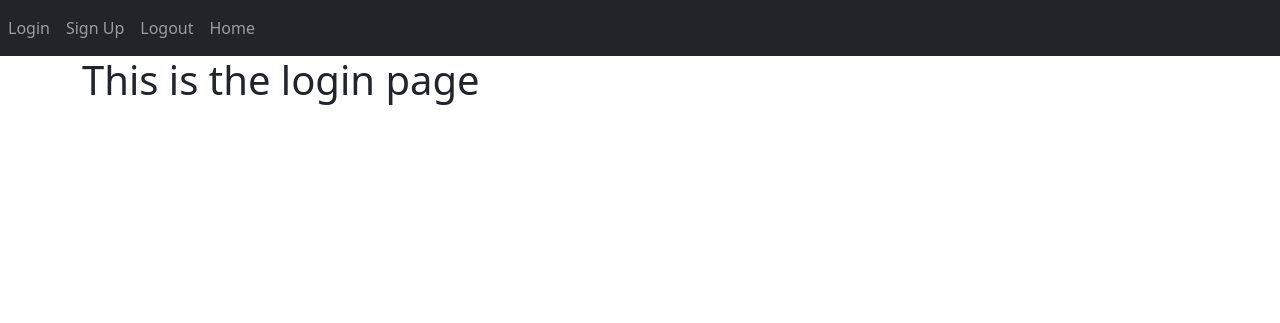
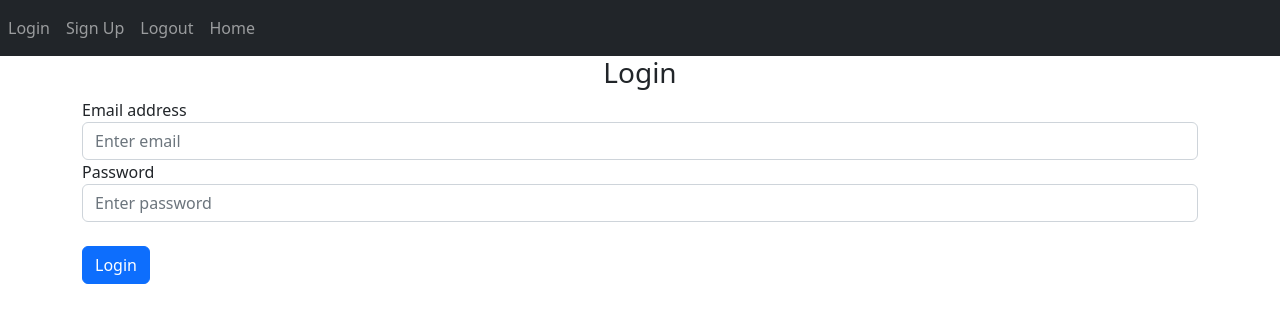
Before and after one commit to Andy-Aseye/Flask-authentication, a Flask app: page /login in a window 1280 px wide. Shown: the top 323 px of the page. Run offline with Flask 3, Linux system fonts and the light colour scheme; some libraries are stand-ins or nearby versions.

Commit message:
login page implementation

```diff
--- a/website/templates/login.html
+++ b/website/templates/login.html
@@ -1,5 +1,17 @@
 {% extends "base.html" %} {% block title %}Login{% endblock %}
 
 {% block content %}
-<h1>This is the login page</h1>
+<form method="POST">
+    <h3 class="text-center">Login</h3>
+    <div class="form-group">
+        <label for="email">Email address</label>
+        <input type="email" class="form-control" id="email" name="email" placeholder="Enter email"/>
+    </div>
+    <div class="form-group">
+        <label for="password">Password</label>
+        <input type="password" class="form-control" id="password" name="password" placeholder="Enter password"/>
+    </div>
+    <br />
+    <button type="submit" class="btn btn-primary">Login</button>
+</form>
 {% endblock %}
--- a/website/templates/signup.html
+++ b/website/templates/signup.html
@@ -19,6 +19,7 @@
         <label for="password2">Confirm Password</label>
         <input type="password" class="form-control" id="password2" name="password2" placeholder="Confirm password"/>
     </div>
-
+    <br />
+    <button type="submit" class="btn btn-primary">Submit</button>
 </form>
 {% endblock %}
```
